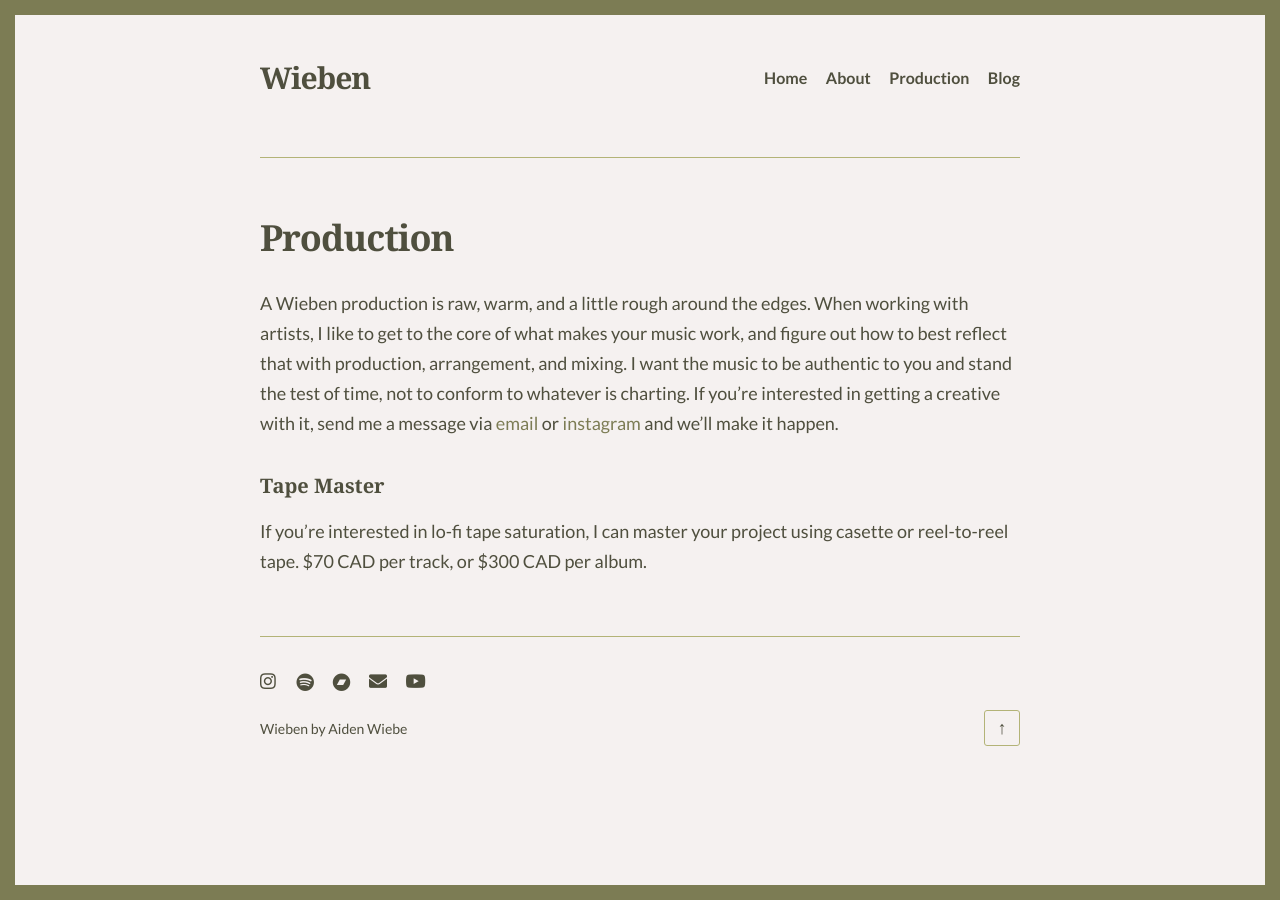
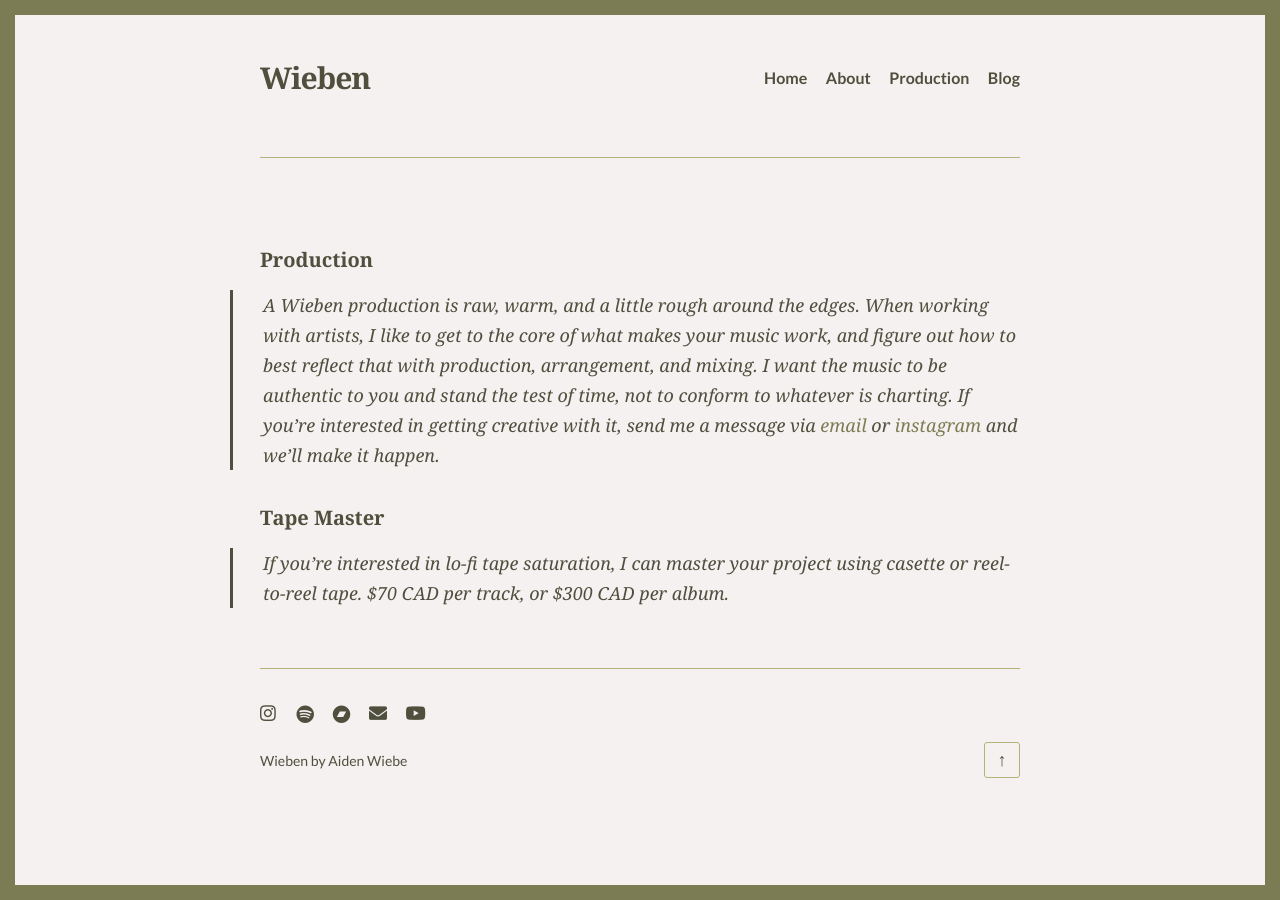
Before and after one commit to SamsonGoodenough/wieben-site, a Jekyll site: the page built from mixing-mastering.md, in a window 1280 px wide. Built offline with Jekyll 4.4.1, drawn with Linux system fonts in a browser that asks for light colours; some web fonts are replaced.

Commit message:
small fixes

```diff
--- a/mixing-mastering.md
+++ b/mixing-mastering.md
@@ -1,11 +1,11 @@
 ---
 layout: page
-title: Production
+title:
 permalink: /production/
 description: Interested in working with Wieben on a track?
 ---
-
-A Wieben production is raw, warm, and a little rough around the edges.  When working with artists, I like to get to the core of what makes your music work, and figure out how to best reflect that with production, arrangement, and mixing.  I want the music to be authentic to you and stand the test of time, not to conform to whatever is charting.  If you're interested in getting a  creative with it, send me a message via [email](mailto:aidengwiebe@gmail.com) or [instagram](https://www.instagram.com/wiebenmusic/) and we'll make it happen.
+<h4>Production</h4>
+>A Wieben production is raw, warm, and a little rough around the edges.  When working with artists, I like to get to the core of what makes your music work, and figure out how to best reflect that with production, arrangement, and mixing.  I want the music to be authentic to you and stand the test of time, not to conform to whatever is charting.  If you're interested in getting  creative with it, send me a message via [email](mailto:aidengwiebe@gmail.com) or [instagram](https://www.instagram.com/wiebenmusic/) and we'll make it happen.
 
 <h4>Tape Master</h4>
-If you're interested in lo-fi tape saturation, I can master your project using casette or reel-to-reel tape.  $70 CAD per track, or $300 CAD per album.<br>
+>If you're interested in lo-fi tape saturation, I can master your project using casette or reel-to-reel tape.  $70 CAD per track, or $300 CAD per album.<br>
```
Also changed, not shown: social.md (+2 -4 lines).
